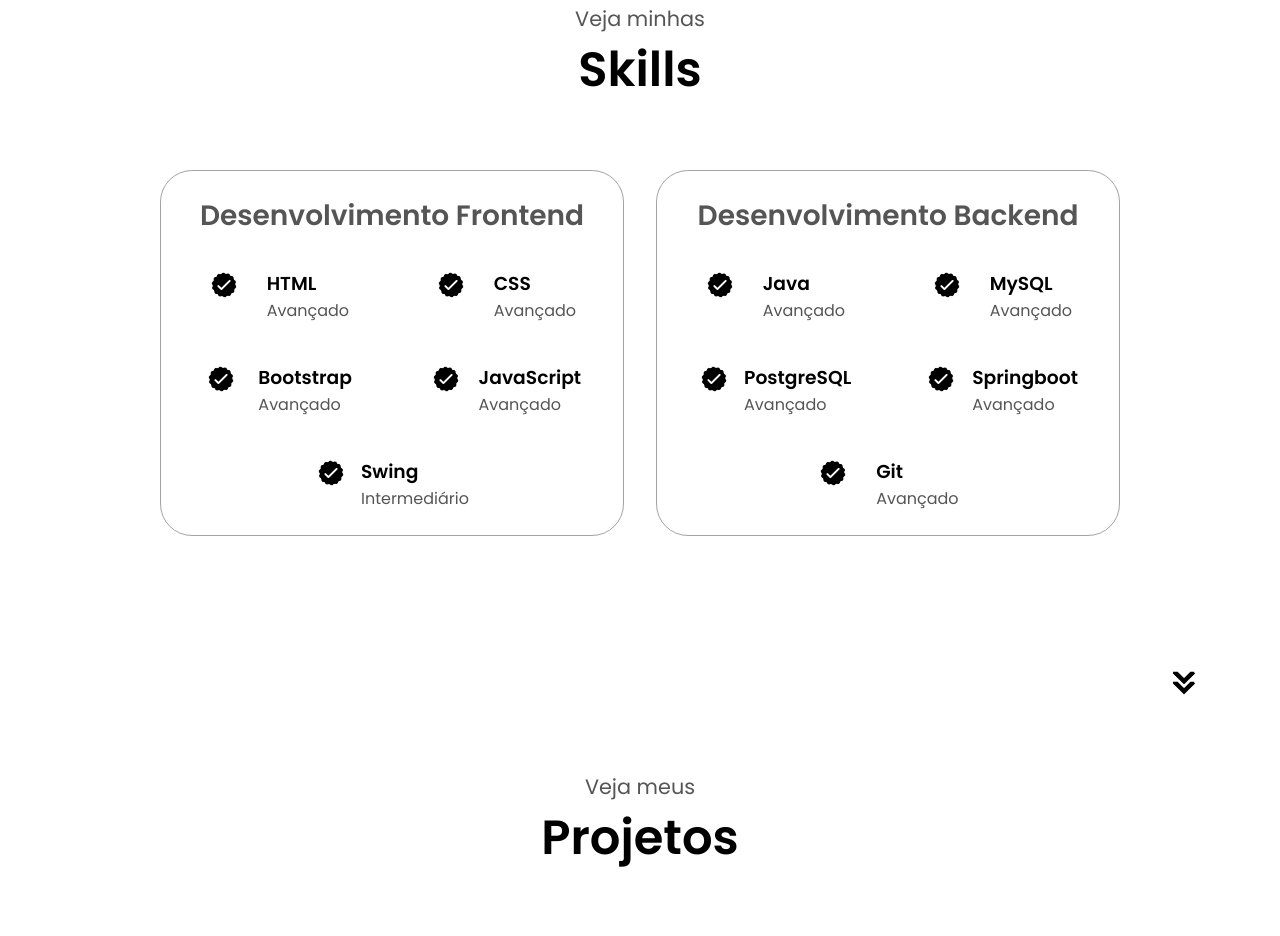
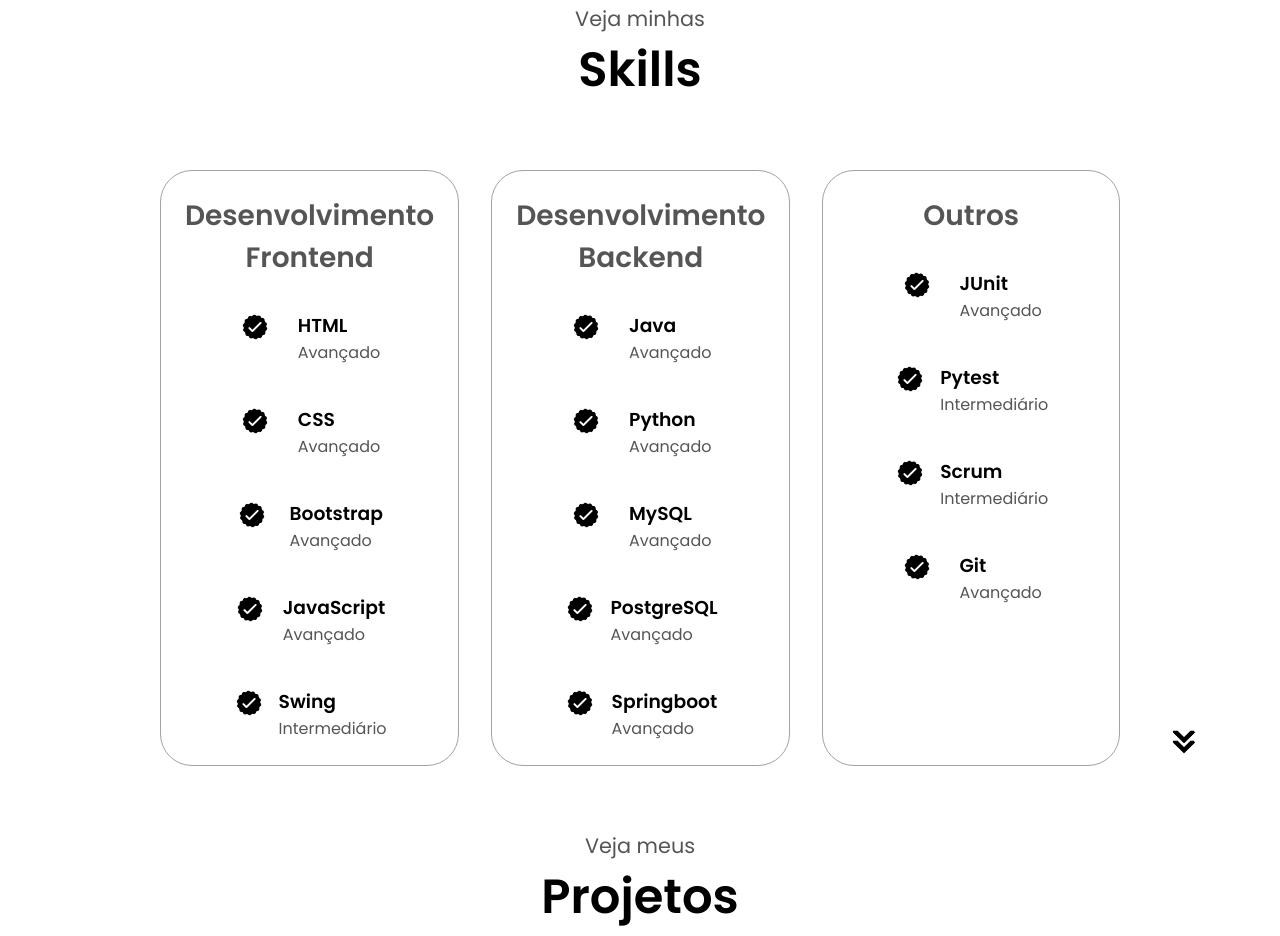
Before and after one commit to LuisFantini/Portfolio, a plain HTML site: page index.html in a window 1280 px wide. Shown: the part 1693-2629 px from the top of the page. Drawn offline with Linux system fonts and the light colour scheme.

Commit message:
Add skills

```diff
--- a/index.html
+++ b/index.html
@@ -161,6 +161,13 @@
                             </div>
                         </article>
 
+                        <article>
+                            <img src="assets/img/checkmark.png" alt="Ícone Checkmark" class="icone">
+                            <div>
+                                <h3>Python</h3>
+                                <p>Avançado</p>
+                            </div>
+                        </article>
 
                         <article>
                             <img src="assets/img/checkmark.png" alt="Ícone Checkmark" class="icone">
@@ -183,6 +190,36 @@
                             <div>
                                 <h3>Springboot</h3>
                                 <p>Avançado</p>
+                            </div>
+                        </article>
+                    </div>
+                </div>
+
+                <div class="detalhes-container">
+                    <h2 class="experiencia-subtitulo">Outros</h2>
+                    <div class="article-container">
+                        <article>
+                            <img src="assets/img/checkmark.png" alt="Ícone Checkmark" class="icone">
+                            <div>
+                                <h3>JUnit</h3>
+                                <p>Avançado</p>
+                            </div>
+                        </article>
+
+
+                        <article>
+                            <img src="assets/img/checkmark.png" alt="Ícone Checkmark" class="icone">
+                            <div>
+                                <h3>Pytest</h3>
+                                <p>Intermediário</p>
+                            </div>
+                        </article>
+
+                        <article>
+                            <img src="assets/img/checkmark.png" alt="Ícone Checkmark" class="icone">
+                            <div>
+                                <h3>Scrum</h3>
+                                <p>Intermediário</p>
                             </div>
                         </article>
 
```
